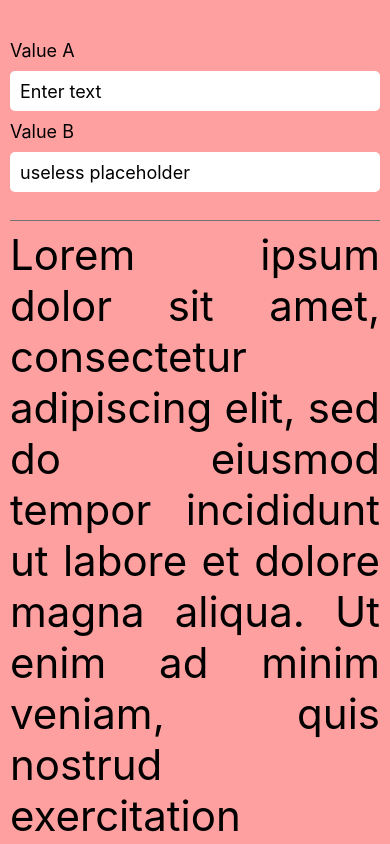
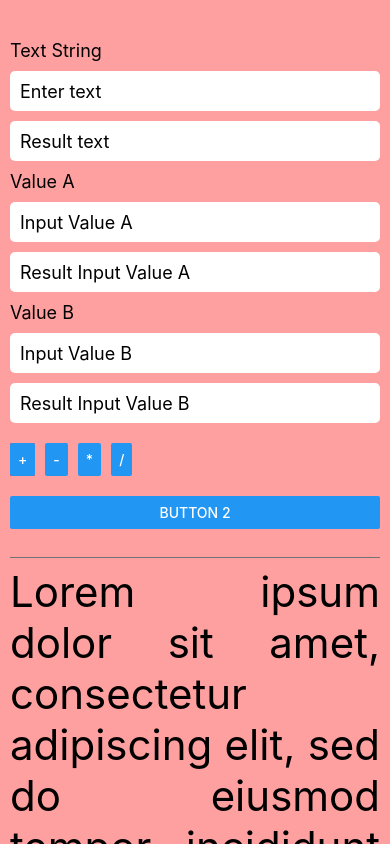
Before and after one commit to joniheri/reactnative-first, a React Native app: screen / in a window 390 px wide. Built offline with nearby package versions, Linux system fonts and the light colour scheme.

Commit message:
add button + - * / and %

```diff
--- a/App.js
+++ b/App.js
@@ -16,38 +16,96 @@ const Separator = () => <View style={styles.separator} />;
 
 export default function App(props) {
   const [text, onChangeText] = React.useState("");
-  const [number, onChangeNumber] = React.useState(null);
+  const [number1, onChangeNumber1] = React.useState(null);
+  const [number2, onChangeNumber2] = React.useState(null);
+
   return (
-    // <View style={styles.container}>
-    //   <Text>Open up App.js to start working on your app!</Text>
-    //   <Text>Hi, I'm Jon</Text>
-    //   <Text>Im Software Enginer</Text>
-    //   <StatusBar style="auto" />
-    // </View>
-
     <SafeAreaView style={styles.container}>
       <ScrollView style={styles.scrollView}>
         {/* Example Input */}
         <View style={{ marginTop: 10, marginBottom: 20 }}>
           <View style={{ marginTop: 10 }}>
+            <Text style={{ fontSize: 18 }}>Text String</Text>
+            <TextInput
+              style={styles.input}
+              onChangeText={onChangeText}
+              placeholder="Enter text"
+            />
+            <TextInput
+              style={styles.inputResult}
+              onChangeText={onChangeText}
+              value={text}
+              editable={false}
+              placeholder="Result text"
+            />
+          </View>
+          <View style={{ marginTop: 10 }}>
             <Text style={{ fontSize: 18 }}>Value A</Text>
             <TextInput
               style={styles.input}
-              onChangeText={onChangeText}
-              value={text}
-              placeholder="Enter text"
+              onChangeText={onChangeNumber1}
+              value={number1}
+              placeholder="Input Value A"
+              keyboardType="numeric"
+            />
+            <TextInput
+              style={styles.inputResult}
+              onChangeText={onChangeNumber1}
+              value={number1}
+              editable={false}
+              placeholder="Result Input Value A"
             />
           </View>
           <View style={{ marginTop: 10 }}>
             <Text style={{ fontSize: 18 }}>Value B</Text>
             <TextInput
               style={styles.input}
-              onChangeText={onChangeNumber}
-              value={number}
-              placeholder="useless placeholder"
+              onChangeText={onChangeNumber2}
+              value={number2}
+              placeholder="Input Value B"
               keyboardType="numeric"
             />
+            <TextInput
+              style={styles.inputResult}
+              onChangeText={onChangeNumber2}
+              value={number2}
+              editable={false}
+              placeholder="Result Input Value B"
+            />
           </View>
+
+          {/* Test Button */}
+          <View
+            style={{
+              marginTop: 20,
+              flexDirection: "row",
+            }}
+          >
+            <View style={{ marginRight: 10, backgroundColor: "#FF5757" }}>
+              <Button
+                style={{ with: 30 }}
+                title="+"
+                onPress={() => Alert.alert("Button +")}
+              />
+            </View>
+            <View style={{ marginRight: 10 }}>
+              <Button title="-" onPress={() => Alert.alert("Button -")} />
+            </View>
+            <View style={{ marginRight: 10 }}>
+              <Button title="*" onPress={() => Alert.alert("Button *")} />
+            </View>
+            <View style={{ marginRight: 10 }}>
+              <Button title="/" onPress={() => Alert.alert("Button /")} />
+            </View>
+          </View>
+          <View style={{ marginTop: 20 }}>
+            <Button
+              style={{ marginTop: 50 }}
+              title="Button 2"
+              onPress={() => Alert.alert("Test Button 2")}
+            />
+          </View>
+          {/* End Test Button */}
         </View>
         <Separator />
         {/* End Example Input */}
@@ -149,6 +207,16 @@ const styles = StyleSheet.create({
     fontSize: 18,
     borderRadius: 5,
   },
+  inputResult: {
+    height: 40,
+    marginTop: 10,
+    paddingLeft: 10,
+    paddingRight: 10,
+    backgroundColor: "#FFFFFF",
+    fontSize: 18,
+    color: "#000000",
+    borderRadius: 5,
+  },
   title: {
     textAlign: "center",
     marginVertical: 8,
```
